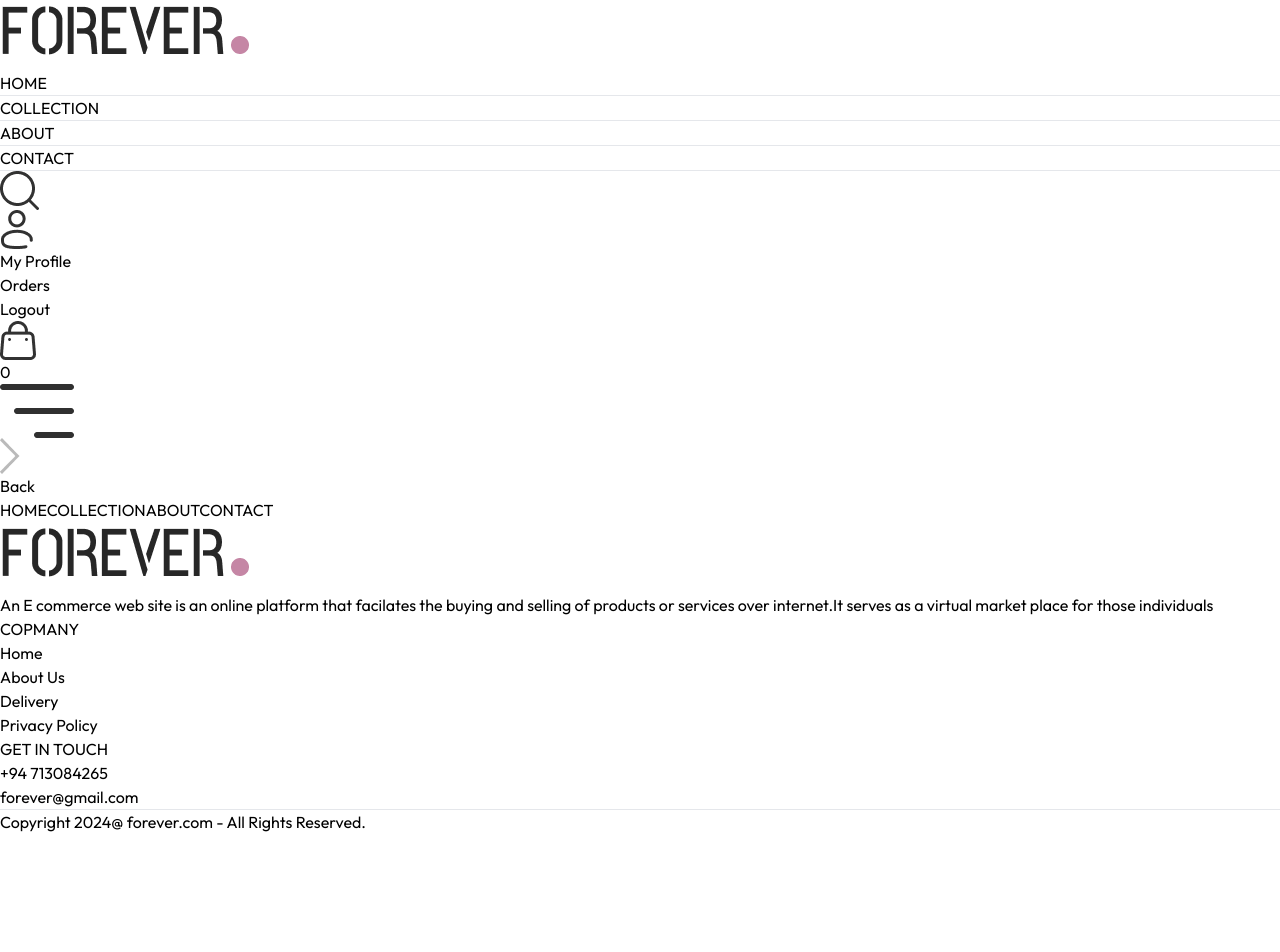
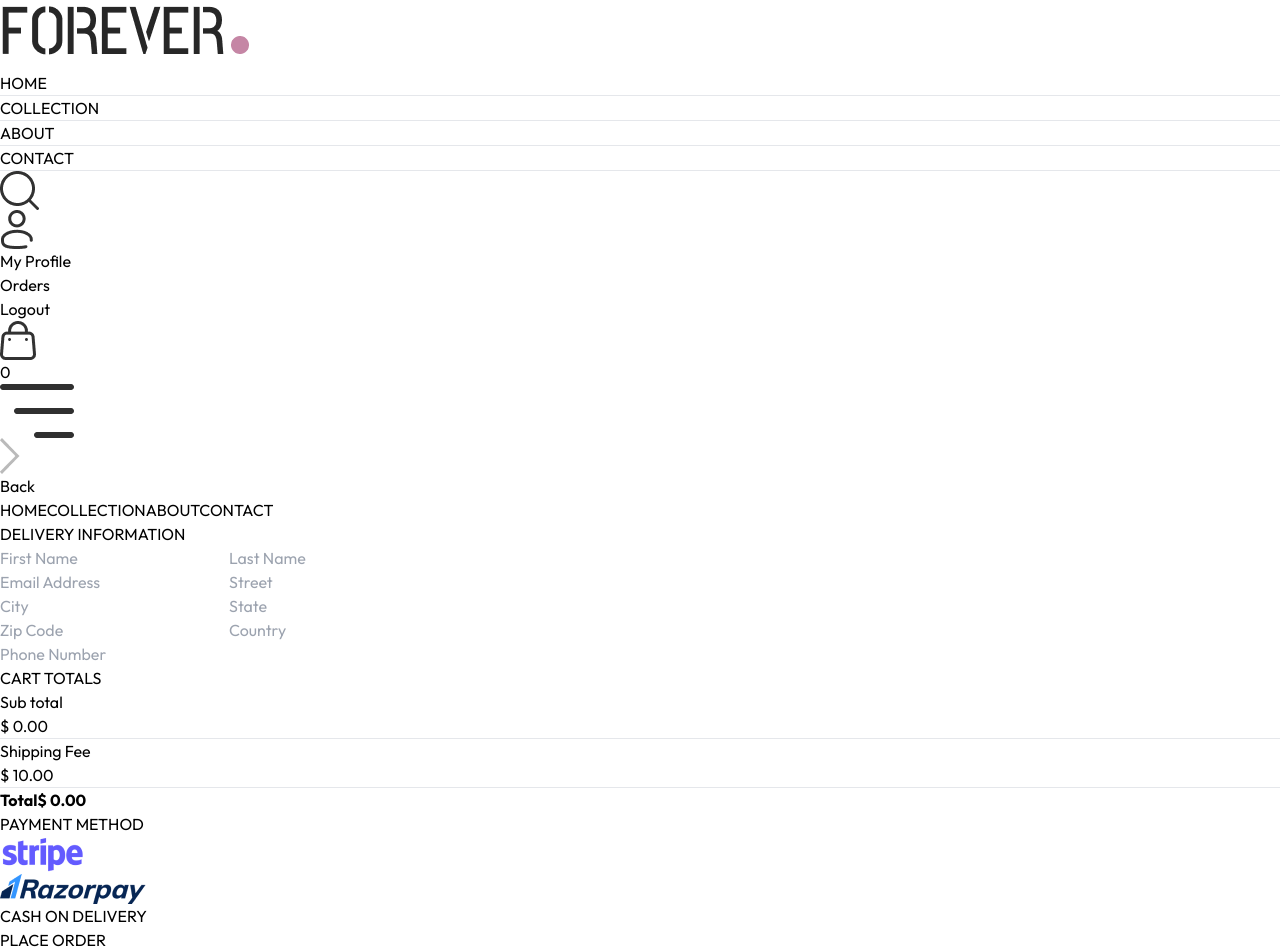
Before and after one commit to danith11/forever-ECommerce, a React (Vite) app: page /place-order in a window 1280 px wide. Shown: the top 952 px of the page. Before the commit the page ends 834 px from the top, so only its background shows below. Built offline with nearby package versions, Linux system fonts and the light colour scheme.

Commit message:
Place order page

```diff
--- a/src/App.jsx
+++ b/src/App.jsx
@@ -29,7 +29,7 @@
         <Route path="/contact" element={<Contact />} />
         <Route path="/login" element={<Login />} />
         <Route path="/orders" element={<Orders />} />
-        <Route path="/placeorder" element={<PlaceOrder />} />
+        <Route path="/place-order" element={<PlaceOrder />} />
         <Route path="/product/:productId" element={<Product />} />
       </Routes>
       <Footer />
--- a/src/pages/PlaceOrder.jsx
+++ b/src/pages/PlaceOrder.jsx
@@ -1,9 +1,130 @@
-import React from 'react'
+import React, { useState } from "react";
+import Title from "../components/Title";
+import CartTotal from "../components/CartTotal";
+import { assets } from "../assets/assets";
+import { ShopContext } from "../context/ShopContext";
+import { useContext } from "react";
 
 const PlaceOrder = () => {
+  const [method, setMethod] = useState("cod");
+  const { navigate } = useContext(ShopContext);
   return (
-    <div>PlaceOrder</div>
-  )
-}
+    <div className="flex flex-col sm:flex-row justify-between gap-4 pt-5 sm:pt-14 min-h-[80vh] border-t">
+      {/* ---------------left side ------------------ */}
+      <div className="flex flex-col gap-4 w-full sm:max-w-[480px]">
+        <div className="text-xl sm:text-2xl my-3">
+          <Title text1={"DELIVERY"} text2={"INFORMATION"} />
+        </div>
+        <div className="flex gap-3 ">
+          <input
+            type="text"
+            placeholder="First Name"
+            className="border border-gray-300  rounded py-1.5 px-3.5 w-full "
+          />
+          <input
+            type="text"
+            placeholder="Last Name"
+            className="border border-gray-300  rounded py-1.5 px-3.5 w-full "
+          />
+        </div>
+        <input
+          type="email"
+          placeholder="Email Address"
+          className="border border-gray-300  rounded py-1.5 px-3.5 w-full "
+        />
+        <input
+          type="text"
+          placeholder="Street"
+          className="border border-gray-300  rounded py-1.5 px-3.5 w-full "
+        />
+        <div className="flex gap-3 ">
+          <input
+            type="text"
+            placeholder="City"
+            className="border border-gray-300  rounded py-1.5 px-3.5 w-full "
+          />
+          <input
+            type="text"
+            placeholder="State"
+            className="border border-gray-300  rounded py-1.5 px-3.5 w-full "
+          />
+        </div>
+        <div className="flex gap-3 ">
+          <input
+            type="number"
+            placeholder="Zip Code"
+            className="border border-gray-300  rounded py-1.5 px-3.5 w-full "
+          />
+          <input
+            type="text"
+            placeholder="Country"
+            className="border border-gray-300  rounded py-1.5 px-3.5 w-full "
+          />
+        </div>
+        <input
+          type="number"
+          placeholder="Phone Number"
+          className="border border-gray-300  rounded py-1.5 px-3.5 w-full "
+        />
+      </div>
 
-export default PlaceOrder
+      {/* ------------Right SIde ------------------- */}
+      <div className="mt-8">
+        <div className="mt-8 min-w-80">
+          <CartTotal />
+        </div>
+        <div className="mt-12">
+          <Title text1={"PAYMENT"} text2={"METHOD"} />
+          {/* ---------------------Payment method selection -------- */}
+          <div className="flex gap-3 flex-col lg:flex-row ">
+            <div
+              onClick={() => setMethod("stripe")}
+              className="flex items-center gap-3 border p-2 px-3 cursor-pointer"
+            >
+              <p
+                className={`min-w-3.5 h-3.5 border rounded-full ${
+                  method === "stripe" ? "bg-green-400" : ""
+                }`}
+              ></p>
+              <img className="h-5 mx-4 " src={assets.stripe_logo} alt="" />
+            </div>
+            <div
+              onClick={() => setMethod("razorpay")}
+              className="flex items-center gap-3 border p-2 px-3 cursor-pointer"
+            >
+              <p
+                className={`min-w-3.5 h-3.5 border rounded-full ${
+                  method === "razorpay" ? "bg-green-400" : ""
+                }`}
+              ></p>
+              <img className="h-5 mx-4 " src={assets.razorpay_logo} alt="" />
+            </div>
+            <div
+              onClick={() => setMethod("cod")}
+              className="flex items-center gap-3 border p-2 px-3 cursor-pointer"
+            >
+              <p
+                className={`min-w-3.5 h-3.5 border rounded-full ${
+                  method === "cod" ? "bg-green-400" : ""
+                }`}
+              ></p>
+              <p className="text-gray-500 text-sm font-medium mx-4">
+                CASH ON DELIVERY
+              </p>{" "}
+            </div>
+          </div>
+          <div className="w-full text-end mt-8">
+            <button
+              onClick={() => navigate("/orders")}
+              className="bg-black text-white px-16 py-3 text-sm "
+            >
+              PLACE ORDER
+            </button>
+          </div>
+        </div>
+      </div>
+    </div>
+  );
+};
+
+export default PlaceOrder;
```
